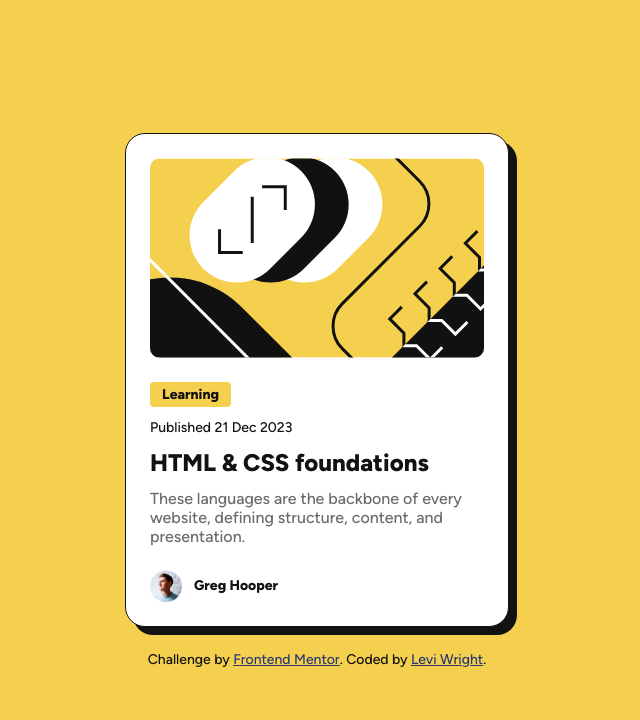
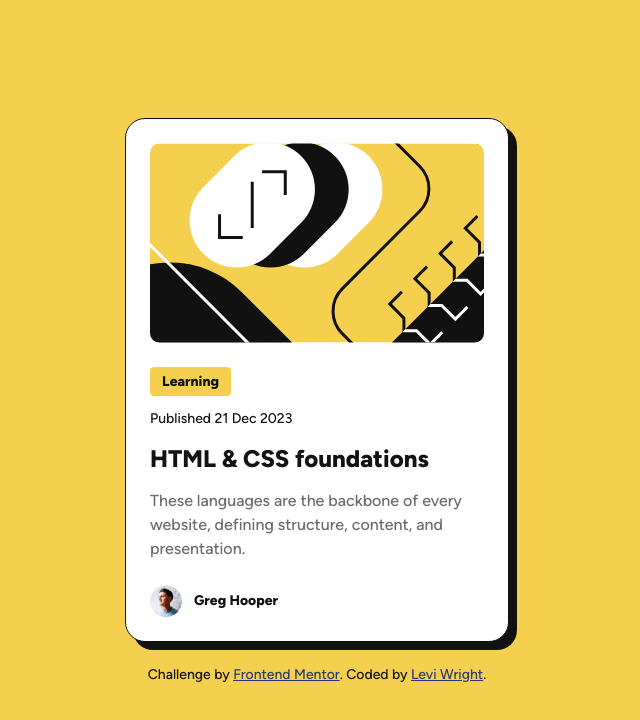
Before and after one commit to law973/blog-preview-card, a website: page index.html in a window 1280 px wide. Shown: the whole page, without its empty margins (323-963 px from the left). Drawn offline with Linux system fonts and the light colour scheme.

Commit message:
added the correct line height for card text, fixed minimum card width

```diff
--- a/scss/_attribution.scss
+++ b/scss/_attribution.scss
@@ -1,5 +1,6 @@
 .attribution {
     font: 500 clamp(0.688rem, 2.7vw, 0.875rem) $font-stack;
+    margin-bottom: 1rem;
 
     a {
         color: var(--blue);
--- a/scss/_author.scss
+++ b/scss/_author.scss
@@ -11,4 +11,5 @@
 
 .author__name {
     font: 800 0.875rem $font-stack;
+    line-height: 1.5;
 }
--- a/scss/_blog-image.scss
+++ b/scss/_blog-image.scss
@@ -2,5 +2,5 @@
     border-radius: 10px;
     height: 12.5rem;
     object-fit: cover;
-    width: (17.438rem, 72vw, 21rem);
+    width: 100%;
 }
--- a/scss/_card.scss
+++ b/scss/_card.scss
@@ -6,6 +6,8 @@
     display: flex;
     flex-direction: column;
     gap: 1.5rem;
+    margin-top: 1rem;
     padding: 24px;
-    width: clamp(20.438rem, 85vw, 24rem);
+    width: clamp(17.5rem, 87vw, 24rem);
+    // width: clamp(20.438rem, 87vw, 24rem);
 }
--- a/scss/_content.scss
+++ b/scss/_content.scss
@@ -8,6 +8,7 @@
     background-color: var(--yellow);
     border-radius: 4px;
     font: 800 clamp(0.75rem, 3vw, 0.875rem) $font-stack;
+    line-height: 1.5;
     padding: 4px 12px;
     width: fit-content;
 }
@@ -15,15 +16,18 @@
 .content__description {
     color: var(--gray-500);
     font: 500 clamp(0.875rem, 3.5vw, 1rem) $font-stack;
+    line-height: 1.5;
 }
 
 .content__publish_date {
     font: 500 clamp(0.75rem, 3vw, 0.875rem) $font-stack;
+    line-height: 1.5;
 }
 
 .content__title {
     color: var(--gray-950);
     font: 800 clamp(1.25rem, 5.1vw, 1.5rem) $font-stack;
+    line-height: 1.5;
     text-decoration: none;
 
     &:hover {
--- a/scss/_reset.scss
+++ b/scss/_reset.scss
@@ -20,6 +20,7 @@ body {
     gap: 1.5rem;
     justify-content: center;
     line-height: 1.5;
+    min-height: fit-content;
     text-size-adjust: 100%;
     -moz-text-size-adjust: 100%;
     -webkit-font-smoothing: antialiased;
```
Also changed, not shown: css/compiled_style.css.
